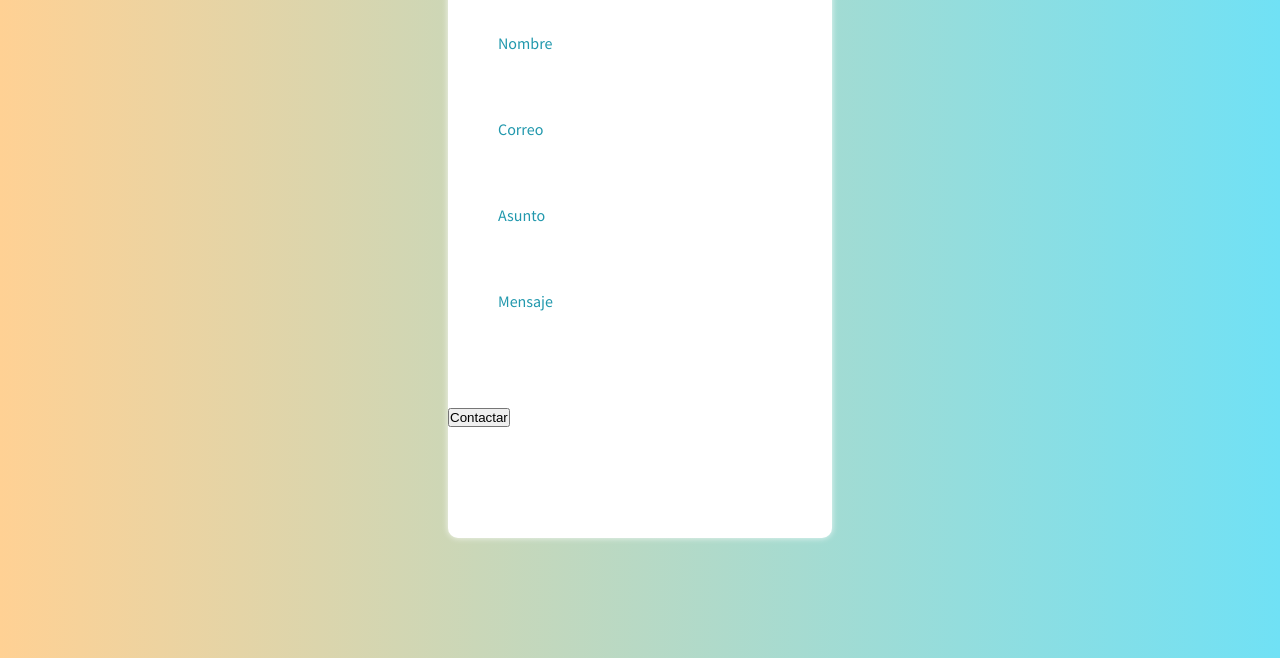
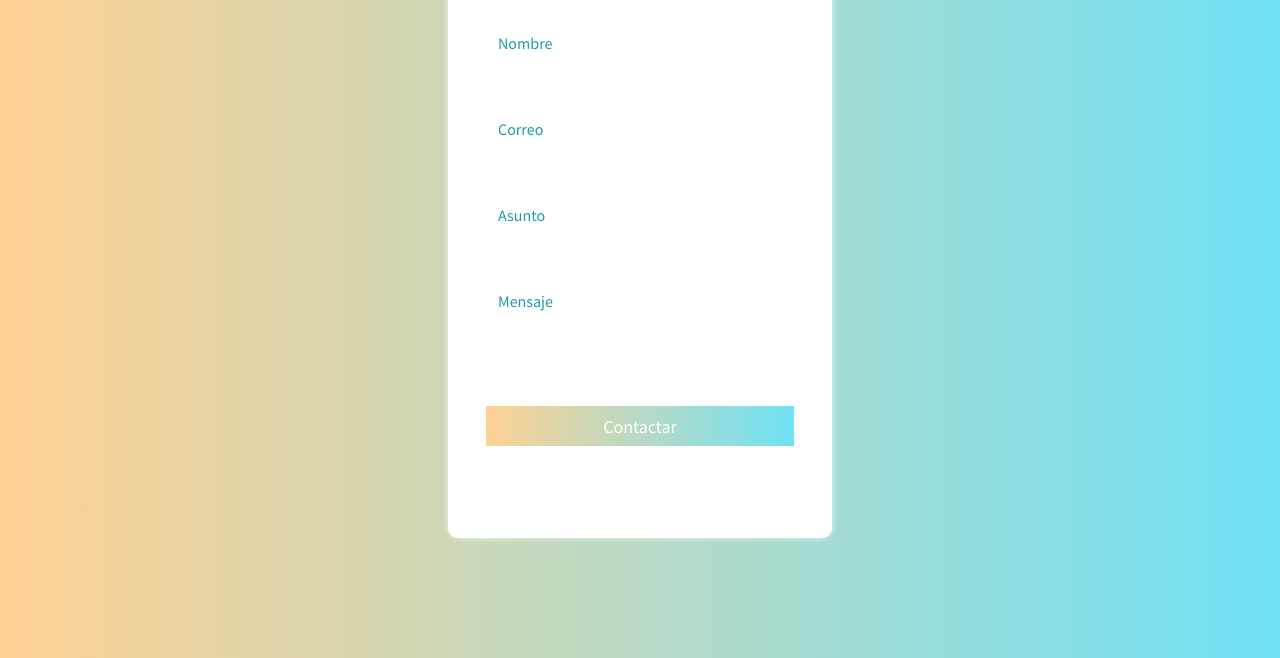
Before and after one commit to devisag/TpGrupal, a plain HTML site: page pages/contact.html in a window 1280 px wide. Shown: the part 142-800 px from the top of the page. Drawn offline with Linux system fonts and the light colour scheme.

Commit message:
confirmar

```diff
--- a/assets/styles.css
+++ b/assets/styles.css
@@ -151,3 +151,20 @@ textarea:focus~.barra::before{
    transition: 0.3s ease all ;
    left: 0%
 }
+
+button{
+   font-family: 'Source Sans Pro', sans-serif;
+   background: #70e1f5;
+   /* Chrome 10-25, Safari 5.1-6 */
+   background: -webkit-linear-gradient(to right, #ffd194, #70e1f5);
+   /* W3C, IE 10+/ Edge, Firefox 16+, Chrome 26+, Opera 12+, Safari 7+ */
+   background: linear-gradient(to right, #ffd194, #70e1f5);
+   border: none;
+   display: block;
+   width: 80%;
+   margin: 10px auto;
+   color: #fff;
+   height: 40px;
+   font-size: 18px;
+   cursor: pointer;
+}
```
